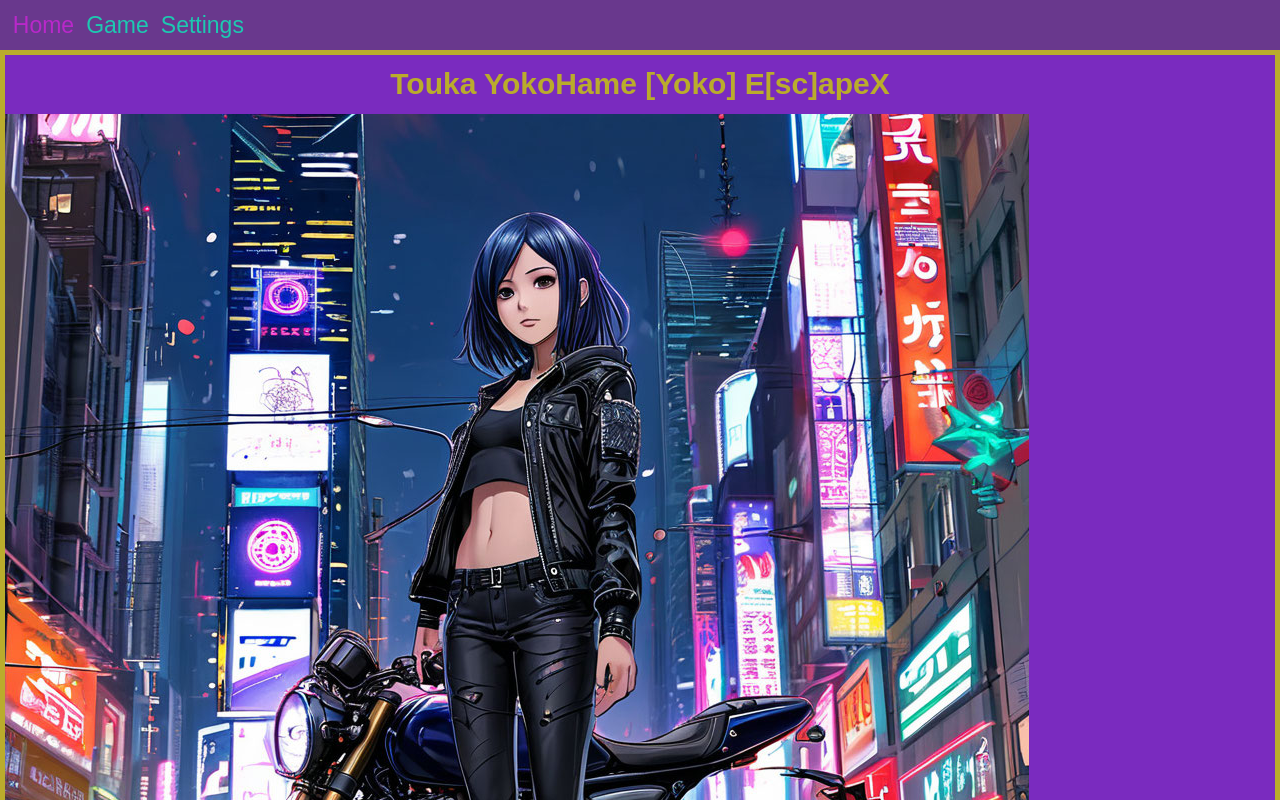
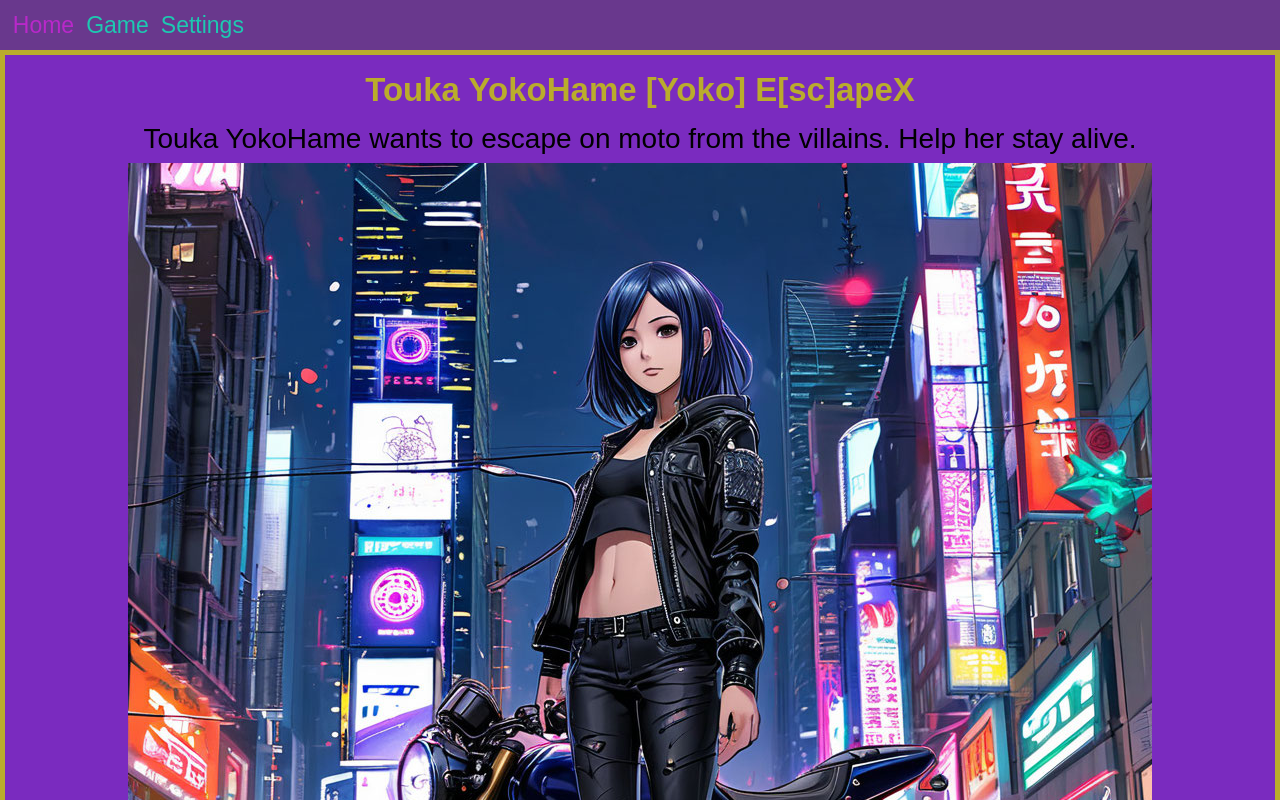
Before and after one commit to sergJess/ToukaEscape, a React app: page / in a window 1280 px wide. Shown: the top 800 px of the page. Built offline with nearby package versions, Linux system fonts and the light colour scheme.

Commit message:
feat: add disclaimer and styles for home page

```diff
--- a/src/pages/home/home.tsx
+++ b/src/pages/home/home.tsx
@@ -4,6 +4,8 @@ import characterImg from '../../assets/character/toukaYoko99.jpg';
 export const HomePage = () => {
     const title = 'Touka YokoHame [Yoko] E[sc]apeX';
     return <div className={styles.page}><h2 className={styles.title}>{title}</h2>
+        <p className={styles.info}>Touka YokoHame wants to escape on moto from the villains. Help her stay alive.</p>
         <div><img alt='image of hope' src={characterImg}></img></div>
+        <p>All characters, objects and events in the game are fictional. All coincidences are accidental. Whole images was generated by AI YandexART 2.0</p>
     </div>
 }
--- a/src/pages/home/style/style.module.scss
+++ b/src/pages/home/style/style.module.scss
@@ -1,11 +1,21 @@
 .page {
+    display: flex;
+    justify-content: center;
+    align-items: center;
+    flex-direction: column;
+    padding: 1rem 1rem;
+    gap: 0.8rem;
     background-color: #7a2bbf;
     border: 5px solid #baac2c;
 }
 
 .title {
-    font-size: 3rem;
+    font-size: 3.3rem;
     color: #baac2c;
     text-align: center;
-    padding: 1% 10px;
+    padding: 0.5% 10px;
 }
+
+.info{
+    font-size: 2.8rem;
+}
```
